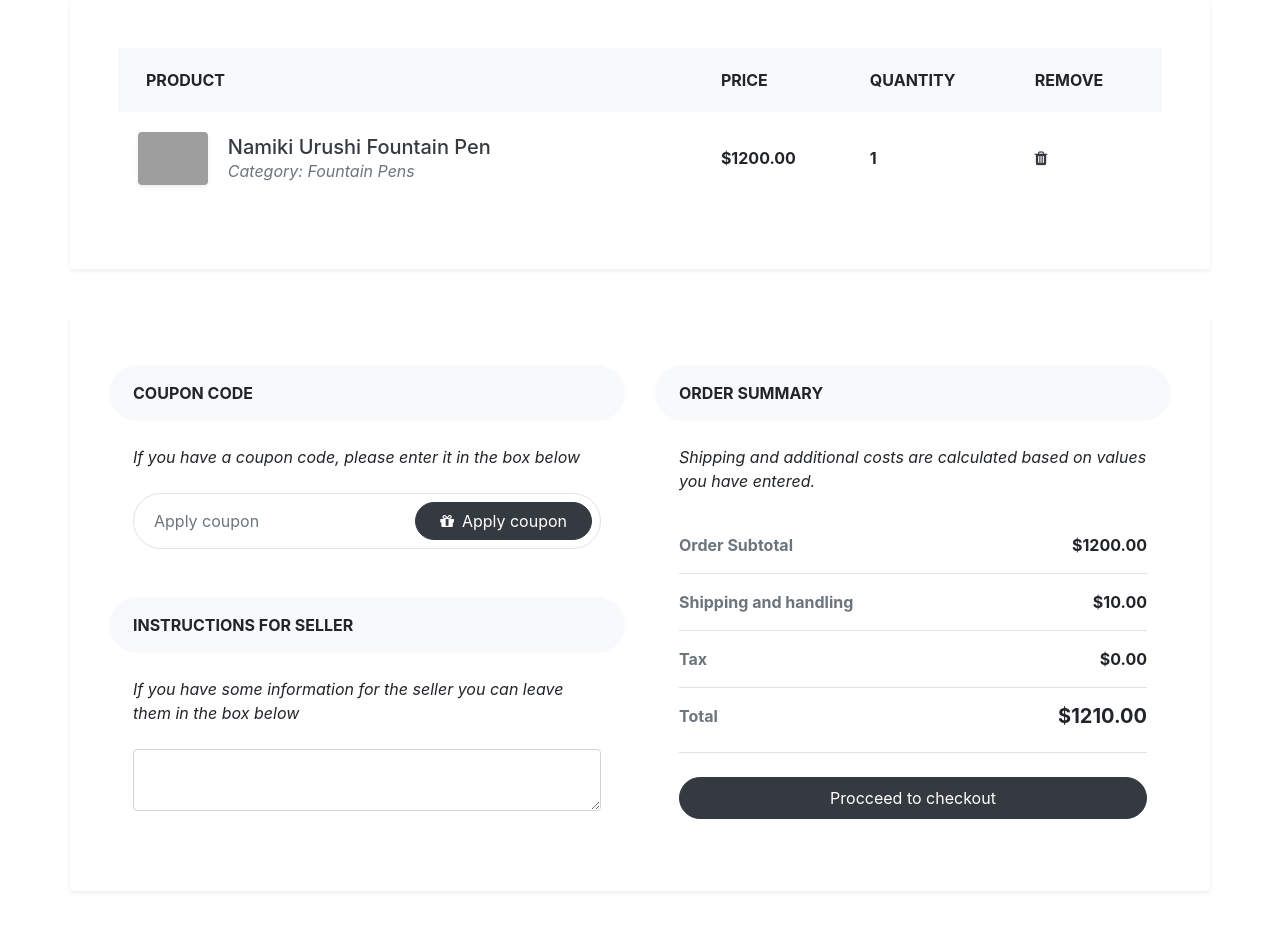
After one commit to theadityat24/Group-Buy, a Django app: template buy/templates/buy/checkout.html in a window 1280 px wide. The commit adds this page. Run offline with Django 3.2, Linux system fonts and the light colour scheme; the template is opened without the code that fills it, so the values that code supplies are empty; some libraries are stand-ins or nearby versions; grey boxes are pictures that could not be loaded.

Commit message:
Did checkout and detail views

```diff
--- a/buy/models.py
+++ b/buy/models.py
@@ -4,11 +4,12 @@
 class Buy(models.Model):
     user = models.ForeignKey(User, on_delete=models.CASCADE)
     date_started = models.DateTimeField(auto_now=True)
-    date_ended = models.DateTimeField(blank=True, null=True, default=None)
+    date_ends = models.DateTimeField()
     product_link = models.URLField()
     quantity = models.PositiveIntegerField()
     price = models.DecimalField(decimal_places=2, max_digits=12)
     image = models.ImageField(default='default.jpg', upload_to='product_pics')
+    name = models.CharField(max_length=300)
 
 class Contribution(models.Model):
     user = models.ForeignKey(User, on_delete=models.CASCADE)
--- /dev/null
+++ b/buy/static/buy/css/checkout.min.css
@@ -0,0 +1 @@
+#brand-logo{font-size:34px}#app-navbar{background:linear-gradient(120deg,#00e4d0,#5983e8)}
--- /dev/null
+++ b/buy/templates/buy/checkout.html
@@ -0,0 +1,105 @@
+{% load static %}
+
+<!DOCTYPE html>
+<html>
+
+<head>
+    <meta charset="utf-8">
+    <meta name="viewport" content="width=device-width, initial-scale=1.0, shrink-to-fit=no">
+    <title>Shopping Cart</title>
+    <link rel="stylesheet" href="https://cdnjs.cloudflare.com/ajax/libs/twitter-bootstrap/4.5.0/css/bootstrap.min.css">
+    <link rel="stylesheet" href="https://cdnjs.cloudflare.com/ajax/libs/font-awesome/4.7.0/css/font-awesome.min.css">
+    <link rel="stylesheet" href="{% static 'buy/css/checkout.min.css' %}">
+</head>
+
+<body><div class="shopping-cart">
+<div class="px-4 px-lg-0">
+
+  <div class="pb-5">
+    <div class="container">
+      <div class="row">
+        <div class="col-lg-12 p-5 bg-white rounded shadow-sm mb-5">
+
+          <!-- Shopping cart table -->
+          <div class="table-responsive">
+            <table class="table">
+              <thead>
+                <tr>
+                  <th scope="col" class="border-0 bg-light">
+                    <div class="p-2 px-3 text-uppercase">Product</div>
+                  </th>
+                  <th scope="col" class="border-0 bg-light">
+                    <div class="py-2 text-uppercase">Price</div>
+                  </th>
+                  <th scope="col" class="border-0 bg-light">
+                    <div class="py-2 text-uppercase">Quantity</div>
+                  </th>
+                  <th scope="col" class="border-0 bg-light">
+                    <div class="py-2 text-uppercase">Remove</div>
+                  </th>
+                </tr>
+              </thead>
+              <tbody>
+                <tr>
+                  <th scope="row" class="border-0">
+                    <div class="p-2">
+                      <img src="https://cdn.shopify.com/s/files/1/1397/3773/products/EmperorUrushiBlackTipOut_1024x1024.jpg?v=1584635352" alt="" width="70" class="img-fluid rounded shadow-sm">
+                      <div class="ml-3 d-inline-block align-middle">
+                        <h5 class="mb-0"> <a href="#" class="text-dark d-inline-block align-middle">Namiki Urushi Fountain Pen</a></h5><span class="text-muted font-weight-normal font-italic d-block">Category: Fountain Pens</span>
+                      </div>
+                    </div>
+                  </th>
+                  <td class="border-0 align-middle"><strong>$1200.00</strong></td>
+                  <td class="border-0 align-middle"><strong>1</strong></td>
+                  <td class="border-0 align-middle"><a href="#" class="text-dark"><i class="fa fa-trash"></i></a></td>
+                </tr>
+              </tbody>
+            </table>
+          </div>
+          <!-- End -->
+        </div>
+      </div>
+
+      <div class="row py-5 p-4 bg-white rounded shadow-sm">
+        <div class="col-lg-6">
+          <div class="bg-light rounded-pill px-4 py-3 text-uppercase font-weight-bold">Coupon code</div>
+          <div class="p-4">
+            <p class="font-italic mb-4">If you have a coupon code, please enter it in the box below</p>
+            <div class="input-group mb-4 border rounded-pill p-2">
+              <input type="text" placeholder="Apply coupon" aria-describedby="button-addon3" class="form-control border-0">
+              <div class="input-group-append border-0">
+                <button id="button-addon3" type="button" class="btn btn-dark px-4 rounded-pill"><i class="fa fa-gift mr-2"></i>Apply coupon</button>
+              </div>
+            </div>
+          </div>
+          <div class="bg-light rounded-pill px-4 py-3 text-uppercase font-weight-bold">Instructions for seller</div>
+          <div class="p-4">
+            <p class="font-italic mb-4">If you have some information for the seller you can leave them in the box below</p>
+            <textarea name="" cols="30" rows="2" class="form-control"></textarea>
+          </div>
+        </div>
+        <div class="col-lg-6">
+          <div class="bg-light rounded-pill px-4 py-3 text-uppercase font-weight-bold">Order summary </div>
+          <div class="p-4">
+            <p class="font-italic mb-4">Shipping and additional costs are calculated based on values you have entered.</p>
+            <ul class="list-unstyled mb-4">
+              <li class="d-flex justify-content-between py-3 border-bottom"><strong class="text-muted">Order Subtotal </strong><strong>$1200.00</strong></li>
+              <li class="d-flex justify-content-between py-3 border-bottom"><strong class="text-muted">Shipping and handling</strong><strong>$10.00</strong></li>
+              <li class="d-flex justify-content-between py-3 border-bottom"><strong class="text-muted">Tax</strong><strong>$0.00</strong></li>
+              <li class="d-flex justify-content-between py-3 border-bottom"><strong class="text-muted">Total</strong>
+                <h5 class="font-weight-bold">$1210.00</h5>
+              </li>
+            </ul><a href="#" class="btn btn-dark rounded-pill py-2 btn-block">Procceed to checkout</a>
+          </div>
+        </div>
+      </div>
+
+    </div>
+  </div>
+</div>
+</div>
+    <script src="https://cdnjs.cloudflare.com/ajax/libs/jquery/3.5.1/jquery.min.js"></script>
+    <script src="https://cdnjs.cloudflare.com/ajax/libs/twitter-bootstrap/4.5.0/js/bootstrap.bundle.min.js"></script>
+</body>
+
+</html>
--- a/buy/templates/buy/home.html
+++ b/buy/templates/buy/home.html
@@ -17,7 +17,7 @@
 <body>
     <nav class="navbar navbar-light navbar-expand bg-light navigation-clean">
         <div class="container"><a class="navbar-brand" href="{% url 'landing' %}">G R A T E</a><button data-toggle="collapse" class="navbar-toggler" data-target="#navcol-1"></button>
-            <div class="collapse navbar-collapse" id="navcol-1"></div><a class="btn btn-primary ml-auto" role="button" href="{% url 'login' %}">Log In</a><a class="btn btn-primary ml-auto" role="button" href="#">Sign In</a><a class="btn btn-primary ml-auto" role="button" href="#">Explore</a></div>
+            <div class="collapse navbar-collapse" id="navcol-1"></div><a class="btn btn-primary ml-auto" role="button" href="{% url 'login' %}">Log In</a><a class="btn btn-primary ml-auto" role="button" href="/register">Sign Up</a><a class="btn btn-primary ml-auto" role="button" href="#">Explore</a></div>
     </nav><header class="masthead text-white text-center" style="background:url('{% static "buy/images/100615449_823526338179058_9040807438256701440_n.jpg" %}')no-repeat center center;background-size:cover;">
     <div class="overlay"></div>
     <div class="container">
--- /dev/null
+++ b/buy/templates/buy/shop.html
@@ -0,0 +1,2 @@
+<h1>This is the Shop Page!</h1>
+<h3>Here are the top 8 newest Buys</h3>
--- a/groupbuy/urls.py
+++ b/groupbuy/urls.py
@@ -24,5 +24,7 @@
     path('register/', user_views.register, name = 'register'),
     path('login/', user_views.login, name='login'),
     path('', buy_views.landing, name = 'landing'),
-    path('shop/', buy_views.ShopView.as_view, name='shop'),
+    path('shop/', buy_views.shop_view, name='shop'),
+    path('shop/<id>/', buy_views.shop_detail, name='shop-detail'),
+    path('shop/<id>/checkout', buy_views.checkout, name='checkout'),
 ]
--- a/users/templates/users/register.html
+++ b/users/templates/users/register.html
@@ -1,4 +1,4 @@
-{% extends "base.html" %}
+{% extends "users/base.html" %}
 {% load crispy_forms_tags %}
 {% block content %}
 	<div class = "content - section">
--- a/users/views.py
+++ b/users/views.py
@@ -12,7 +12,7 @@
 			form.save()
 			username = form.cleaned_data.get('username')
 			messages.success(request, f'Account Created For {username}!')
-			return redirect('blog-home')
+			return redirect('shop')
 	else:
 		form = UserRegisterForm()
 	return render(request, 'users/register.html', {'form': form})
```
Also changed, not shown: HTML SHOPPING/index.html (+2 -31 lines), buy/forms.py (added, +9 -0 lines), buy/views.py (+39 -17 lines), users/templates/users/base.html (+3 -34 lines), db.sqlite3.
